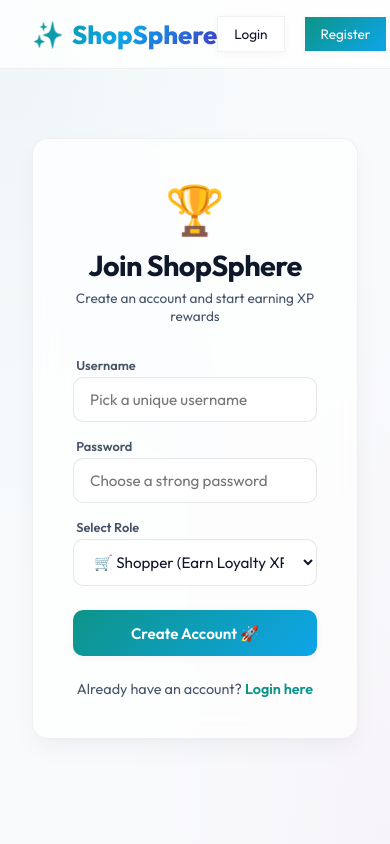
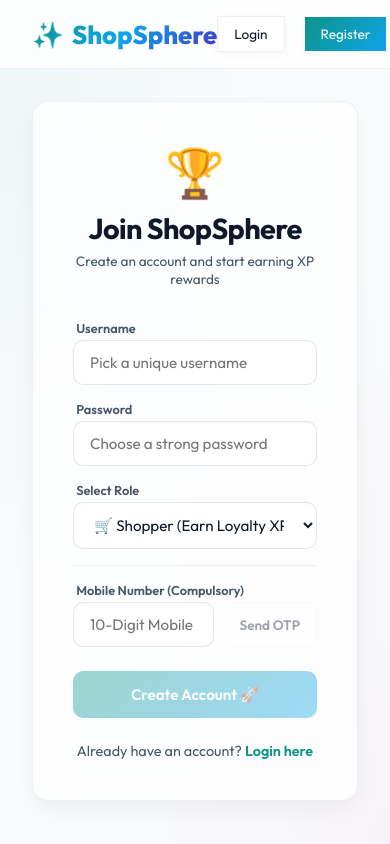
Before and after one commit to Shneh/SHOPSPHERE, a React (Vite) app in the folder frontend/: page /register in a window 390 px wide. Built offline with nearby package versions, Linux system fonts and the light colour scheme; no server answers.

Commit message:
feat: enforce compulsory mobile OTP verification during user registration

```diff
--- a/frontend/src/pages/Register.jsx
+++ b/frontend/src/pages/Register.jsx
@@ -1,22 +1,73 @@
 import { useState, useContext } from 'react';
 import { AuthContext } from '../context/AuthContext';
 import { useNavigate, Link } from 'react-router-dom';
+import axios from 'axios';
 
 export default function Register() {
   const [username, setUsername] = useState('');
   const [password, setPassword] = useState('');
   const [role, setRole] = useState('user');
+  const [mobile, setMobile] = useState('');
+  const [otp, setOtp] = useState('');
+  const [otpSent, setOtpSent] = useState(false);
+  const [isVerified, setIsVerified] = useState(false);
+
   const [error, setError] = useState('');
   const [loading, setLoading] = useState(false);
+  const [otpLoading, setOtpLoading] = useState(false);
+  const [otpError, setOtpError] = useState('');
+  const [otpSuccess, setOtpSuccess] = useState('');
+  const [demoOtp, setDemoOtp] = useState('');
+
   const { register } = useContext(AuthContext);
   const navigate = useNavigate();
 
+  const handleSendOtp = async () => {
+    setOtpError('');
+    setOtpSuccess('');
+    setOtpLoading(true);
+    try {
+      const res = await axios.post('/auth/send-otp', { mobile });
+      setOtpSent(true);
+      setDemoOtp(res.data.demo_otp);
+      setOtpSuccess('OTP Code sent! Enter it below to verify.');
+      // Sandbox convenience: show a mock SMS alert for the developer/user to copy the code!
+      alert(`💬 [MOCK SMS SANDBOX]\nTo: ${mobile}\nMessage: Your ShopSphere OTP verification code is: ${res.data.demo_otp}`);
+    } catch (err) {
+      setOtpError(err.response?.data?.error || 'Failed to send OTP.');
+    } finally {
+      setOtpLoading(false);
+    }
+  };
+
+  const handleVerifyOtp = async () => {
+    setOtpError('');
+    setOtpSuccess('');
+    setOtpLoading(true);
+    try {
+      await axios.post('/auth/verify-otp', { mobile, otp });
+      setIsVerified(true);
+      setOtpSent(false);
+      setOtpSuccess('Mobile number verified successfully! 🟢');
+    } catch (err) {
+      setOtpError(err.response?.data?.error || 'Invalid OTP code. Please try again.');
+    } finally {
+      setOtpLoading(false);
+    }
+  };
+
   const handleSubmit = async (e) => {
     e.preventDefault();
+    if (!isVerified) {
+      setError('Please verify your mobile number first!');
+      return;
+    }
+
     setError('');
     setLoading(true);
     try {
-      await register(username, password, role);
+      // Use the registration API via AuthContext, but we'll call axios directly since register takes (username, password, role, mobile)
+      await axios.post('/register', { username, password, role, mobile });
       alert('🎉 Registration successful! Welcome to ShopSphere. Please login.');
       navigate('/login');
     } catch (err) {
@@ -28,7 +79,7 @@ export default function Register() {
 
   return (
     <div className="flex animate-fade" style={{ minHeight: '80vh', alignItems: 'center', justifyContent: 'center' }}>
-      <div className="glass-card" style={{ width: '100%', maxWidth: '400px', padding: '2.5rem' }}>
+      <div className="glass-card" style={{ width: '100%', maxWidth: '420px', padding: '2.5rem' }}>
         <div style={{ textAlign: 'center', marginBottom: '2rem' }}>
           <span style={{ fontSize: '3rem' }}>🏆</span>
           <h2 style={{ fontSize: '1.8rem', marginTop: '0.5rem', marginBottom: '0.4rem' }}>Join ShopSphere</h2>
@@ -42,6 +93,7 @@ export default function Register() {
         )}
 
         <form onSubmit={handleSubmit}>
+          {/* Username */}
           <div style={{ display: 'flex', flexDirection: 'column', gap: '0.25rem', marginBottom: '1rem' }}>
             <label style={{ fontSize: '0.8rem', fontWeight: '600', color: 'var(--text-secondary)', marginLeft: '0.2rem' }}>Username</label>
             <input
@@ -50,10 +102,12 @@ export default function Register() {
               value={username}
               onChange={(e) => setUsername(e.target.value)}
               required
+              disabled={loading}
               style={{ marginBottom: 0 }}
             />
           </div>
 
+          {/* Password */}
           <div style={{ display: 'flex', flexDirection: 'column', gap: '0.25rem', marginBottom: '1rem' }}>
             <label style={{ fontSize: '0.8rem', fontWeight: '600', color: 'var(--text-secondary)', marginLeft: '0.2rem' }}>Password</label>
             <input
@@ -62,20 +116,89 @@ export default function Register() {
               value={password}
               onChange={(e) => setPassword(e.target.value)}
               required
+              disabled={loading}
               style={{ marginBottom: 0 }}
             />
           </div>
 
-          <div style={{ display: 'flex', flexDirection: 'column', gap: '0.25rem', marginBottom: '1.5rem' }}>
+          {/* Role Selection */}
+          <div style={{ display: 'flex', flexDirection: 'column', gap: '0.25rem', marginBottom: '1rem' }}>
             <label style={{ fontSize: '0.8rem', fontWeight: '600', color: 'var(--text-secondary)', marginLeft: '0.2rem' }}>Select Role</label>
-            <select value={role} onChange={(e) => setRole(e.target.value)} style={{ marginBottom: 0 }}>
+            <select value={role} onChange={(e) => setRole(e.target.value)} style={{ marginBottom: 0 }} disabled={loading}>
               <option value="user">🛒 Shopper (Earn Loyalty XP)</option>
               <option value="retailer">🏭 Retailer (Manage Inventory)</option>
               <option value="admin">🔧 Platform Admin</option>
             </select>
           </div>
 
-          <button type="submit" className="btn-primary w-full" style={{ padding: '0.85rem' }} disabled={loading}>
+          {/* Mobile Verification */}
+          <div style={{ display: 'flex', flexDirection: 'column', gap: '0.25rem', marginBottom: '1.5rem', borderTop: '1px solid var(--card-border)', paddingTop: '1rem' }}>
+            <label style={{ fontSize: '0.8rem', fontWeight: '600', color: 'var(--text-secondary)', marginLeft: '0.2rem' }}>Mobile Number (Compulsory)</label>
+            <div style={{ display: 'flex', gap: '0.5rem' }}>
+              <input
+                type="tel"
+                placeholder="10-Digit Mobile Number"
+                value={mobile}
+                onChange={(e) => setMobile(e.target.value.replace(/\D/g, '').substring(0, 10))}
+                required
+                disabled={isVerified || loading || otpSent}
+                style={{ marginBottom: 0, flex: 1 }}
+              />
+              {!isVerified && !otpSent && (
+                <button
+                  type="button"
+                  className="btn-secondary"
+                  onClick={handleSendOtp}
+                  disabled={mobile.length < 10 || otpLoading}
+                  style={{ padding: '0.5rem 1rem', fontSize: '0.85rem', whiteSpace: 'nowrap' }}
+                >
+                  {otpLoading ? 'Sending...' : 'Send OTP'}
+                </button>
+              )}
+            </div>
+
+            {/* OTP Verification Input */}
+            {otpSent && (
+              <div style={{ display: 'flex', gap: '0.5rem', marginTop: '0.75rem' }}>
+                <input
+                  type="text"
+                  placeholder="6-Digit OTP Code"
+                  value={otp}
+                  onChange={(e) => setOtp(e.target.value.replace(/\D/g, '').substring(0, 6))}
+                  required
+                  style={{ marginBottom: 0, flex: 1 }}
+                />
+                <button
+                  type="button"
+                  className="btn-accent"
+                  onClick={handleVerifyOtp}
+                  disabled={otp.length < 6 || otpLoading}
+                  style={{ padding: '0.5rem 1rem', fontSize: '0.85rem', whiteSpace: 'nowrap' }}
+                >
+                  Verify Code
+                </button>
+              </div>
+            )}
+
+            {/* OTP Status Messages */}
+            {otpSuccess && <p style={{ color: 'var(--accent-color)', fontSize: '0.8rem', marginTop: '0.4rem', fontWeight: '600' }}>{otpSuccess}</p>}
+            {otpError && <p style={{ color: 'var(--error-color)', fontSize: '0.8rem', marginTop: '0.4rem' }}>⚠️ {otpError}</p>}
+
+            {demoOtp && !isVerified && (
+              <div className="glass-card" style={{ padding: '0.5rem 0.75rem', marginTop: '0.5rem', background: 'rgba(13,148,136,0.04)', borderColor: 'rgba(13,148,136,0.1)' }}>
+                <p style={{ fontSize: '0.75rem', color: 'var(--text-secondary)' }}>
+                  🔑 Demo SMS OTP Code: <strong style={{ color: 'var(--primary-color)' }}>{demoOtp}</strong> (copy to verify)
+                </p>
+              </div>
+            )}
+          </div>
+
+          <button
+            type="submit"
+            className="btn-primary w-full"
+            style={{ padding: '0.85rem' }}
+            disabled={loading || !isVerified}
+          >
             {loading ? 'Creating account...' : 'Create Account 🚀'}
           </button>
         </form>
```
Also changed, not shown: 1 other file (tests, documents, lock files or other folders).
